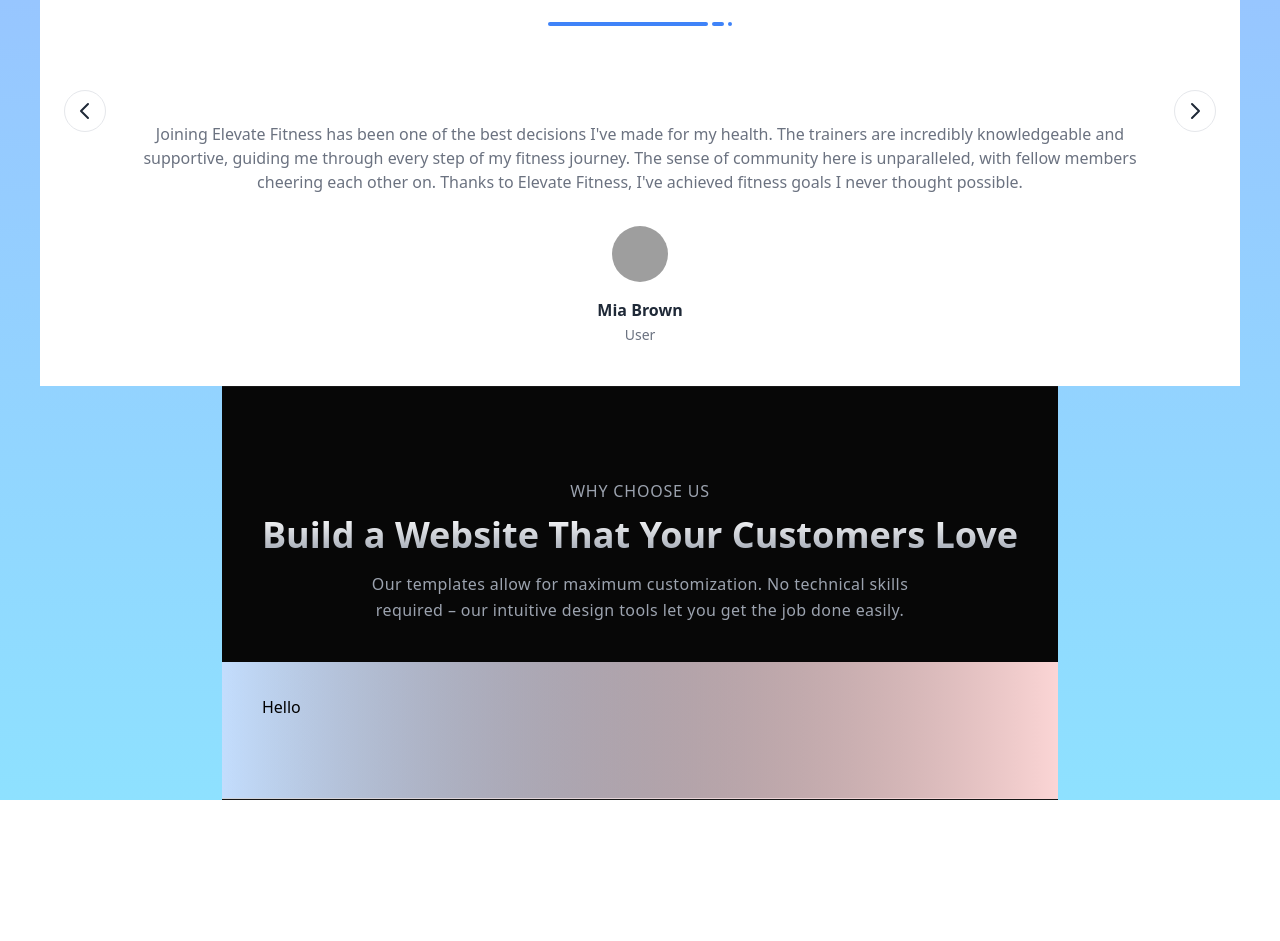
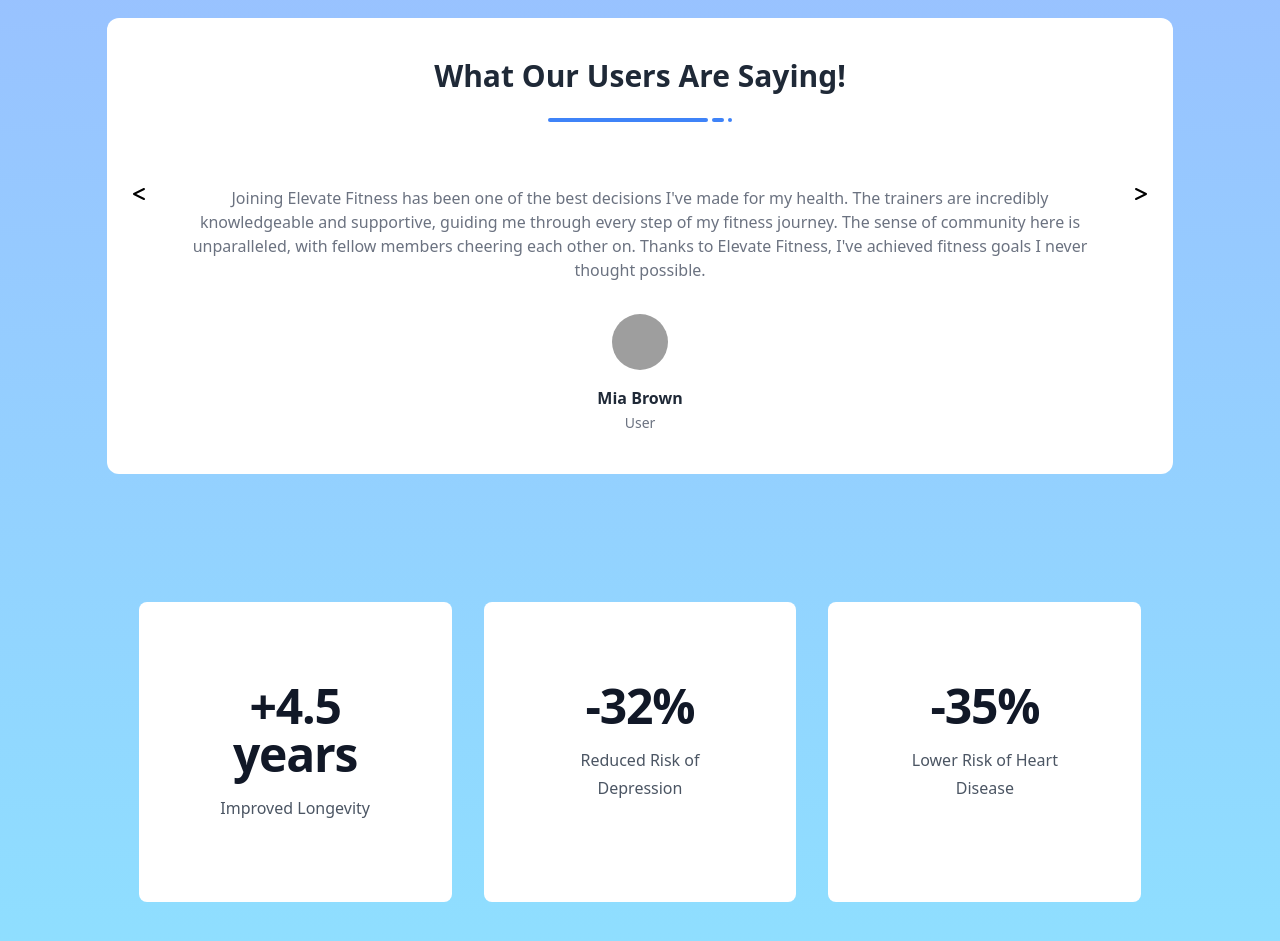
Before and after one commit to nicholasg2001/Elevate, a React (Vite) app in the folder client/: page / in a window 1280 px wide. Shown: the part 823-1764 px from the top of the page. Before the commit the page ends 1623 px from the top, so only its background shows below. Built offline with nearby package versions, Linux system fonts and the light colour scheme; grey boxes are pictures that could not be loaded.

Commit message:
fixed up styles

```diff
--- a/client/src/components/landingPage/AboutUs.jsx
+++ b/client/src/components/landingPage/AboutUs.jsx
@@ -1,35 +1,24 @@
-
-const AboutUs = ({id}) => {
-    return (
-        <div className="bg-black " id={id}>
-            <section
-                id="features"
-                className="relative block px-6 py-10 md:py-20 md:px-10 border-t border-b border-neutral-900 bg-neutral-900/30"
-            >
-
-            <div className="relative mx-auto max-w-5xl text-center">
-              <span className="text-gray-400 my-3 flex items-center justify-center font-medium uppercase tracking-wider">
-                Why choose us
-              </span>
-              <h2 className="block w-full bg-gradient-to-b from-white to-gray-400 bg-clip-text font-bold text-transparent text-3xl sm:text-4xl">
-                Build a Website That Your Customers Love
-              </h2>
-              <p className="mx-auto my-4 w-full max-w-xl bg-transparent text-center font-medium leading-relaxed tracking-wide text-gray-400">
-                Our templates allow for maximum customization. No technical skills required – our intuitive design tools let
-                you get the job done easily.
-              </p>
-            </div>
-
-                <div className="relative mx-auto max-w-7xl z-10 grid grid-cols-1 gap-10 pt-14 sm:grid-cols-2 lg:grid-cols-3">
-               Hello
-                </div>
-
-
-                <div className="absolute bottom-0 left-0 z-0 h-1/3 w-full border-b border-gray-300 bg-gradient-to-r from-blue-200 to-transparent"></div>
-                <div className="absolute bottom-0 right-0 z-0 h-1/3 w-full bg-gradient-to-l from-red-200 to-transparent"></div>
-            </section>
-         </div>
-    );
+const AboutUs = ({ id }) => {
+  return (
+    <div id={id} className="py-24 sm:py-32 w-full bg-inherit">
+      <div className="mx-auto max-w-7xl px-6 lg:px-8">
+        <dl className="grid grid-cols-1 gap-x-8 gap-y-16 text-center lg:grid-cols-3">
+          <div className="mx-auto flex max-w-xs flex-col gap-y-4 bg-white rounded-lg p-20">
+            <dt className="text-base leading-7 text-gray-600">Improved Longevity</dt>
+            <dd className="order-first text-3xl font-semibold tracking-tight text-gray-900 sm:text-5xl">+4.5 years</dd>
+          </div>
+          <div className="mx-auto flex max-w-xs flex-col gap-y-4 bg-white rounded-lg p-20">
+            <dt className="text-base leading-7 text-gray-600">Reduced Risk of Depression</dt>
+            <dd className="order-first text-3xl font-semibold tracking-tight text-gray-900 sm:text-5xl">-32%</dd>
+          </div>
+          <div className="mx-auto flex max-w-xs flex-col gap-y-4 bg-white rounded-lg p-20 ">
+            <dt className="text-base leading-7 text-gray-600">Lower Risk of Heart Disease</dt>
+            <dd className="order-first text-3xl font-semibold tracking-tight text-gray-900 sm:text-5xl">-35%</dd>
+          </div>
+        </dl>
+      </div>
+    </div>
+  );
 };
 
 export default AboutUs;
--- /dev/null
+++ b/client/src/components/landingPage/Testimonial.jsx
@@ -0,0 +1,16 @@
+const Testimonial = ({ testimonial }) => {
+    return (
+        <div>
+            <p className="flex items-center text-center text-gray-500 lg:mx-8">{testimonial.content}</p>
+            <div className="flex flex-col items-center justify-center mt-8">
+                <img className="object-cover rounded-full w-14 h-14" src={testimonial.imageSrc} alt="" />
+                <div className="mt-4 text-center">
+                    <h1 className="font-semibold text-gray-800">{testimonial.name}</h1>
+                    <span className="text-sm text-gray-500 ">{testimonial.occupation}</span>
+                </div>
+            </div>
+        </div>
+    );
+};
+
+export default Testimonial;
--- a/client/src/components/landingPage/Testimonials.jsx
+++ b/client/src/components/landingPage/Testimonials.jsx
@@ -1,10 +1,7 @@
-import {useEffect, useRef, useState} from "react";
-
-
-const Testimonials = ({id}) => {
-    const testimonialsRef = useRef(null);
-
-    // Testimonials data
+import { useState } from "react";
+import Testimonial from "./Testimonial";
+import { FaLessThan, FaGreaterThan } from "react-icons/fa6";
+const Testimonials = () => {
     const testimonials = [
         {
             content: "Joining Elevate Fitness has been one of the best decisions I've made for my health. The trainers are incredibly knowledgeable and supportive, guiding me through every step of my fitness journey. The sense of community here is unparalleled, with fellow members cheering each other on. Thanks to Elevate Fitness, I've achieved fitness goals I never thought possible.",
@@ -25,46 +22,11 @@ const Testimonials = ({id}) => {
             occupation: "User"
         }
     ];
-
-    // State to keep track of current testimonial index
     const [currentTestimonialIndex, setCurrentTestimonialIndex] = useState(0);
-
-    // Function to render testimonial
-    const renderTestimonial = () => {
-        const testimonial = testimonials[currentTestimonialIndex];
-        return (
-            <div id={id}>
-                <p className="flex items-center text-center text-gray-500 lg:mx-8">{testimonial.content}</p>
-                <div className="flex flex-col items-center justify-center mt-8">
-                    <img className="object-cover rounded-full w-14 h-14" src={testimonial.imageSrc} alt="" />
-                    <div className="mt-4 text-center">
-                        <h1 className="font-semibold text-gray-800 dark:text-white">{testimonial.name}</h1>
-                        <span className="text-sm text-gray-500 dark:text-gray-400">{testimonial.occupation}</span>
-                    </div>
-                </div>
-            </div>
-        );
-    };
-
-    // Event handler for navigating to the previous testimonial
-    const handlePrevTestimonial = () => {
-        setCurrentTestimonialIndex((prevIndex) => (prevIndex - 1 + testimonials.length) % testimonials.length);
-    };
-
-    // Event handler for navigating to the next testimonial
-    const handleNextTestimonial = () => {
-        setCurrentTestimonialIndex((prevIndex) => (prevIndex + 1) % testimonials.length);
-    };
-
-    useEffect(() => {
-        // Automatically scroll to the testimonials section when component mounts
-        testimonialsRef.current.scrollIntoView({ behavior: 'smooth' });
-    }, []);
-
     return (
-        <section ref={testimonialsRef} className="bg-white dark:bg-gray-900">
+        <section className="bg-white rounded-xl">
             <div className="container px-6 py-10 mx-auto">
-                <h1 className="text-2xl font-semibold text-center text-gray-800 capitalize lg:text-3xl dark:text-white">
+                <h1 className="text-2xl font-semibold text-center text-gray-800 capitalize lg:text-3xl">
                     What Our Users Are Saying!
                 </h1>
 
@@ -75,20 +37,19 @@ const Testimonials = ({id}) => {
                 </div>
 
                 <div className="flex items-start max-w-6xl mx-auto mt-16">
-                    <button title="left arrow" onClick={handlePrevTestimonial} className="p-2 text-gray-800 transition-colors duration-300 border rounded-full dark:border-gray-700 dark:text-gray-200 dark:hover:bg-gray-800 lg:block hover:bg-gray-100">
-                        <svg xmlns="http://www.w3.org/2000/svg" className="w-6 h-6" fill="none" viewBox="0 0 24 24" stroke="currentColor" strokeWidth="2">
-                            <path strokeLinecap="round" strokeLinejoin="round" d="M15 19l-7-7 7-7" />
-                        </svg>
+                    <button
+                        onClick={() => setCurrentTestimonialIndex((prevIndex) => (prevIndex - 1 + testimonials.length) % testimonials.length)}
+                        className="testimonial-button">
+                        <FaLessThan />
                     </button>
 
-                    <div className="flex flex-col items-center justify-center mt-8">
-                        {renderTestimonial()}
+                    <div className="testimonial-content">
+                        <Testimonial testimonial={testimonials[currentTestimonialIndex]} />
                     </div>
 
-                    <button title="right arrow" onClick={handleNextTestimonial} className="p-2 text-gray-800 transition-colors duration-300 border rounded-full dark:border-gray-700 dark:text-gray-200 dark:hover:bg-gray-800 lg:block hover:bg-gray-100">
-                        <svg xmlns="http://www.w3.org/2000/svg" className="w-6 h-6" fill="none" viewBox="0 0 24 24" stroke="currentColor" strokeWidth="2">
-                            <path strokeLinecap="round" strokeLinejoin="round" d="M9 5l7 7-7 7" />
-                        </svg>
+                    <button onClick={() => setCurrentTestimonialIndex((prevIndex) => (prevIndex + 1) % testimonials.length)}
+                        className="testimonial-button">
+                        <FaGreaterThan />
                     </button>
                 </div>
             </div>
--- a/client/src/pages/LandingPage.jsx
+++ b/client/src/pages/LandingPage.jsx
@@ -7,10 +7,13 @@ const LandingPage = () => {
   return (
     <div className="min-h-screen bg-gradient-to-b from-color7 to-color3">
       <LandingNavBar />
-      <div className="flex flex-col justify-center items-center h-full">
+      <div className="flex flex-col gap-24 justify-center items-center h-full">
         <LandingPageBox />
-          <Testimonials id="testimonials"/>
+        <div className="w-5/6">
+          <Testimonials id="testimonials" />
           <AboutUs id="aboutus" />
+        </div>
+
       </div>
     </div>
   );
```
